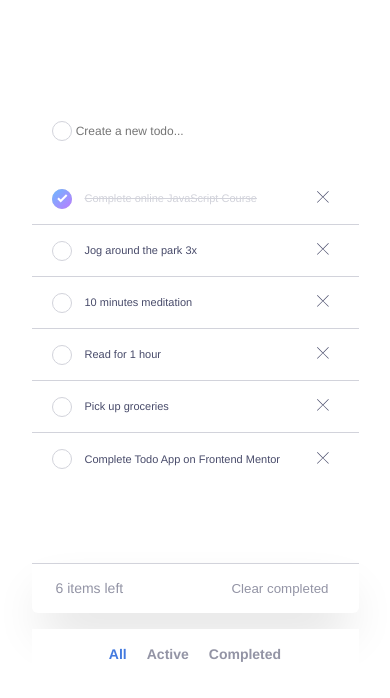
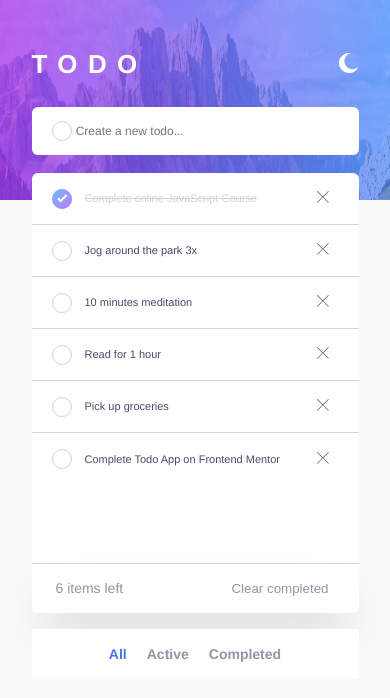
Before and after one commit to adamhm/todo-app, a React (Vite) app: page / in a window 390 px wide. Shown: the top 698 px of the page. Built offline with nearby package versions, Linux system fonts and the light colour scheme.

Commit message:
add mobile view to the App component

```diff
--- a/src/components/App/App.module.scss
+++ b/src/components/App/App.module.scss
@@ -21,7 +21,7 @@
 }
 
 @media screen and (max-width: 768px) {
-    .light {
-        background: none;
+    .App {
+        background-size: 100% 200px;
     }
 }
```
